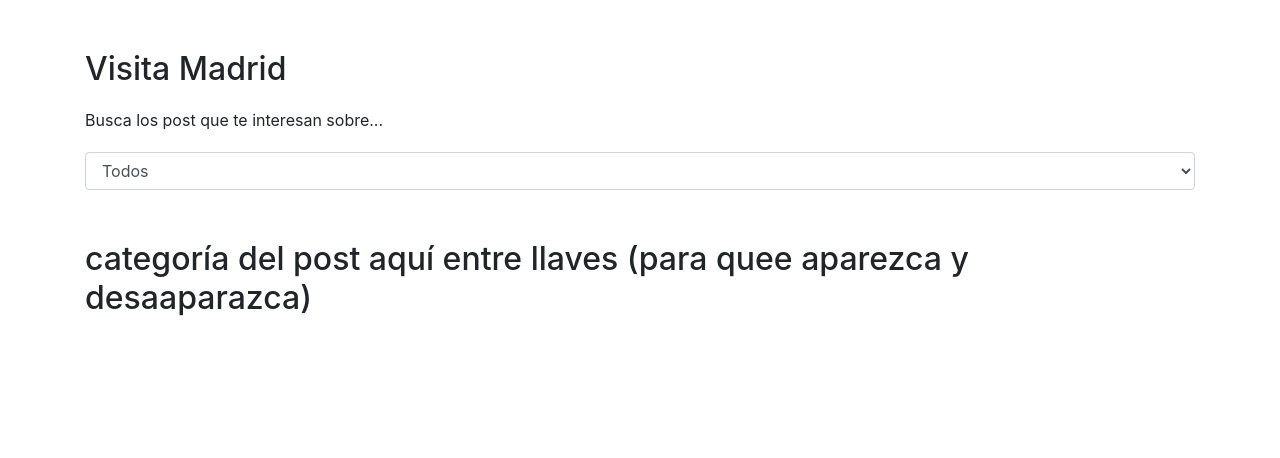
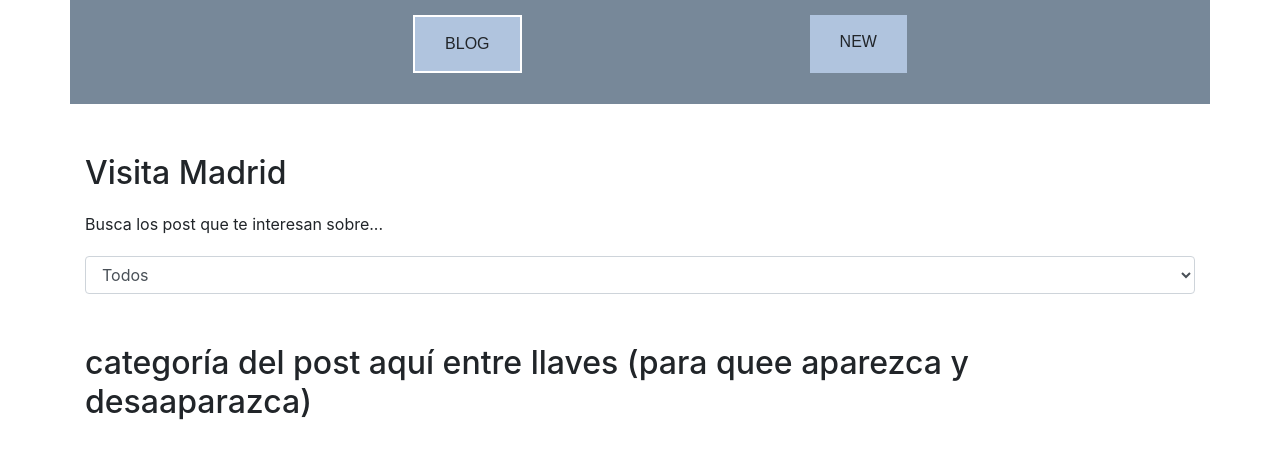
Before and after one commit to irenedrf/blogAngular, an Angular app: page /blog in a window 1280 px wide. Shown: the top 458 px of the page. Built offline with nearby package versions, Linux system fonts and the light colour scheme.

Commit message:
nav creado. estilos.

```diff
--- a/src/app/app.component.html
+++ b/src/app/app.component.html
@@ -1 +1 @@
-<router-outlet></router-outlet>
+<nav></nav>
--- a/src/app/app.module.ts
+++ b/src/app/app.module.ts
@@ -7,13 +7,15 @@ import { FormsModule, ReactiveFormsModule } from '@angular/forms';
 import { BlogComponent } from './blog/blog.component';
 
 import { FormularioComponent } from './formulario/formulario.component';
+import { NavComponent } from './nav/nav.component';
 
 
 @NgModule({
   declarations: [
     AppComponent,
     BlogComponent,
-    FormularioComponent
+    FormularioComponent,
+    NavComponent
   ],
   imports: [
     BrowserModule,
--- a/src/app/blog/blog.component.ts
+++ b/src/app/blog/blog.component.ts
@@ -14,7 +14,7 @@ export class BlogComponent implements OnInit {
   constructor(private servicio: ServicioService) { }
 
   ngOnInit(): void {
-    this.servicio.getAllPosts(); //esta tiene que ser la resolución de la promesa que ponga como response igualar el array post existentes con el array de posts de la función getallposts, asi que getallposts debe devolver promesa
+
   }
 
 }
--- /dev/null
+++ b/src/app/nav/nav.component.css
@@ -0,0 +1,32 @@
+.container{
+    background-color: lightslategray;
+    padding: 15px;
+    display: flex;
+    justify-content: center;
+
+}
+ul{
+    list-style: none;
+    display: flex;
+    justify-content: space-evenly;
+    width: 100%;
+}
+
+li{
+    background-color: lightsteelblue;
+    padding: 15px 30px;
+    font-family: Arial, Helvetica, sans-serif;
+    -webkit-transition: 0.3s all ease-in-out;
+	-moz-transition: 0.3s all ease-in-out;
+	-o-transition: 0.3s all ease-in-out;
+	transition: 0.3s all ease-in-out;
+}
+
+li:hover{
+    background-color: white;
+    cursor: pointer;
+}
+
+.activa{
+    border:2px solid white;
+}
--- /dev/null
+++ b/src/app/nav/nav.component.html
@@ -0,0 +1,8 @@
+<div class="container">
+    <ul class="menu">
+        <li [routerLink]="['blog']" routerLinkActive="activa">BLOG</li>
+        <li [routerLink]="['new']" routerLinkActive="activa">NEW</li>
+    </ul>
+</div>
+
+<router-outlet></router-outlet>
--- /dev/null
+++ b/src/app/nav/nav.component.ts
@@ -0,0 +1,15 @@
+import { Component, OnInit } from '@angular/core';
+
+@Component({
+  selector: 'nav',
+  templateUrl: './nav.component.html',
+  styleUrls: ['./nav.component.css']
+})
+export class NavComponent implements OnInit {
+
+  constructor() { }
+
+  ngOnInit(): void {
+  }
+
+}
```
